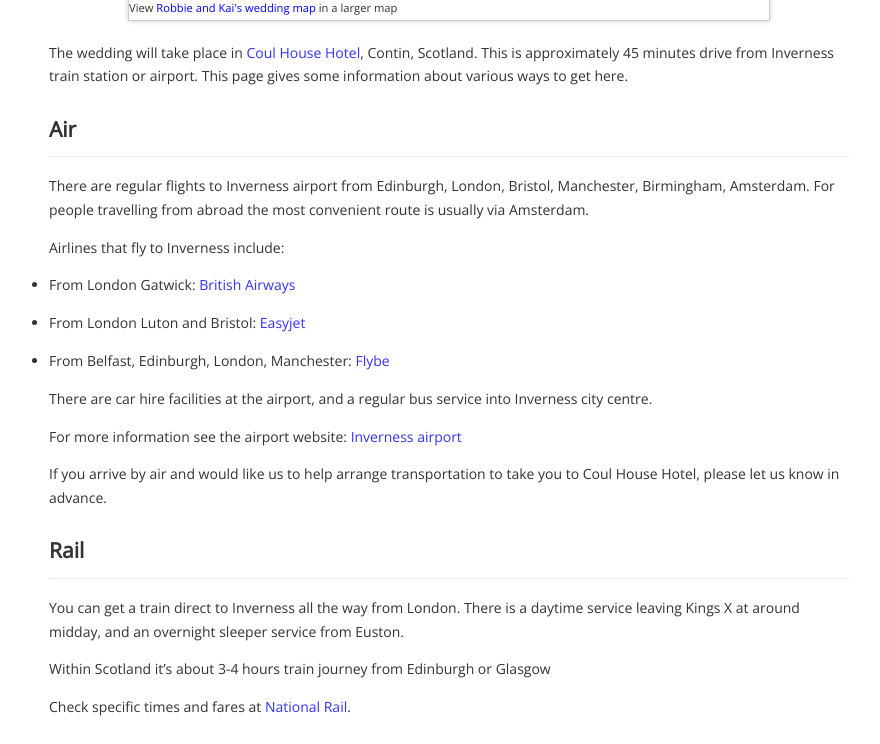
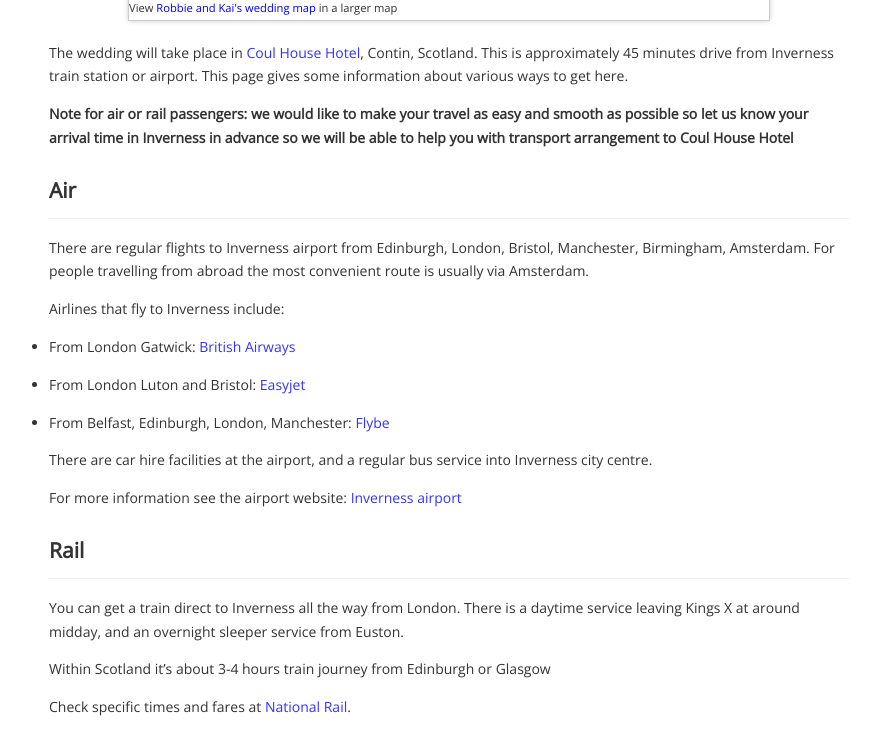
Before and after one commit to rjshade/robbieandkai.com, a Jekyll site: the page built from location/index.md, in a window 1280 px wide and 900 px high, scrolled down 510 px, cut to the strip 156-900 px from the top of the window. Shown: the whole strip, without its empty margins (191-1071 px from the left). Built offline with Jekyll 4.4.1, drawn with Linux system fonts in a browser that asks for light colours; Markdown is read by kramdown in place of the engine named in the settings.

Commit message:
Update location/index.md

```diff
--- a/location/index.md
+++ b/location/index.md
@@ -10,6 +10,8 @@ title: directions
 </div>
 
 The wedding will take place in [Coul House Hotel](http://www.coulhousehotel.co.uk/), Contin, Scotland. This is approximately 45 minutes drive from Inverness train station or airport. This page gives some information about various ways to get here.
+
+**Note for air or rail passengers: we would like to make your travel as easy and smooth as possible so let us know your arrival time in Inverness in advance so we will be able to help you with transport arrangement to Coul House Hotel**
 
 
 ## Air
@@ -26,8 +28,6 @@ Airlines that fly to Inverness include:
 There are car hire facilities at the airport, and a regular bus service into Inverness city centre.
 
 For more information see the airport website: [Inverness airport](http://www.hial.co.uk:8000/inverness-airport/)
-
-If you arrive by air and would like us to help arrange transportation to take you to Coul House Hotel, please let us know in advance.
 
 ## Rail
 You can get a train direct to Inverness all the way from London. There is a daytime service leaving Kings X at around midday, and an overnight sleeper service from Euston.
```
